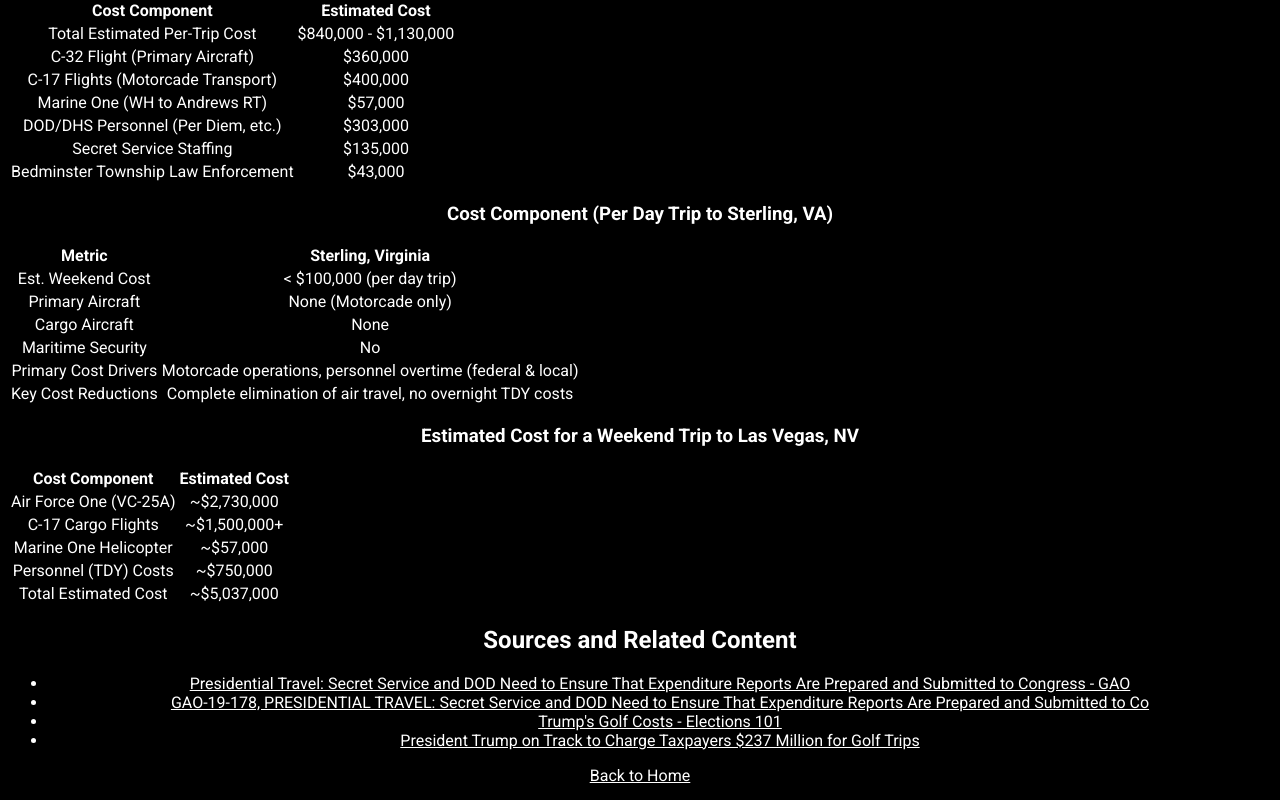
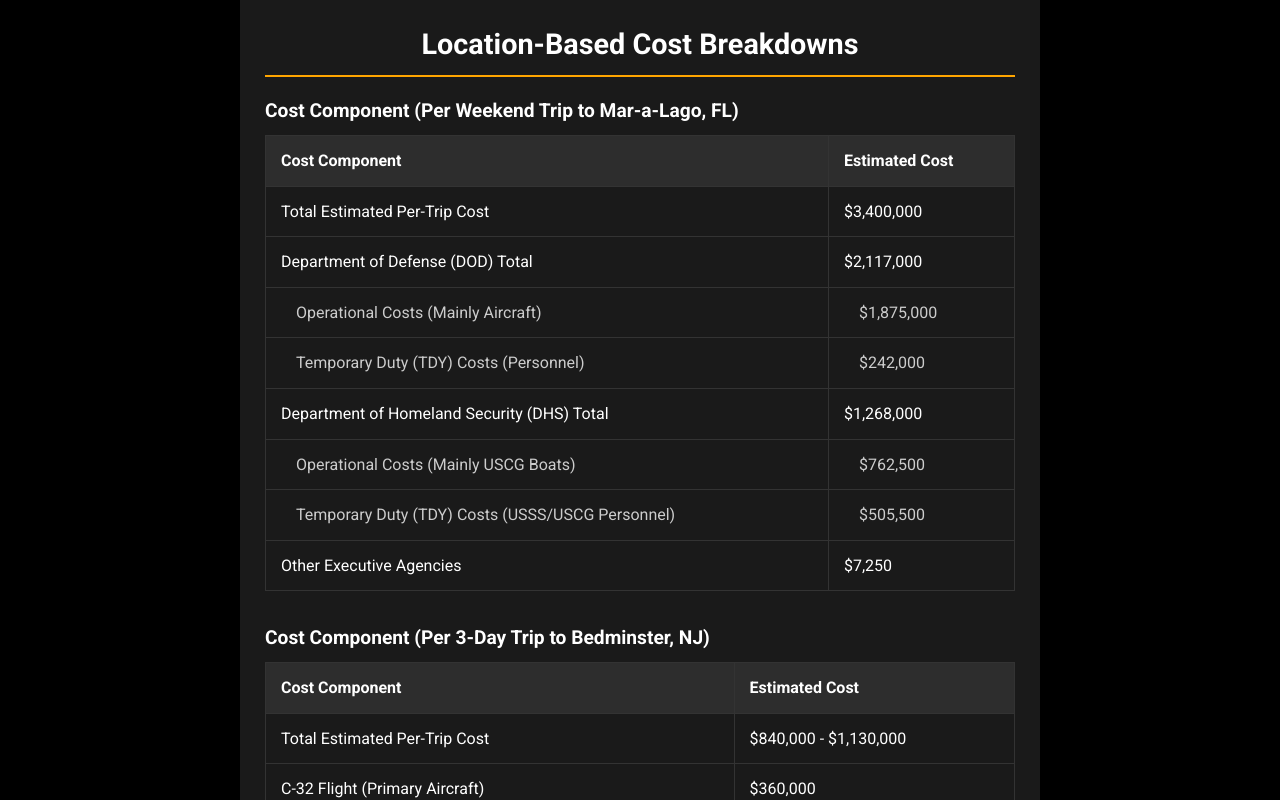
Before and after one commit to soyboi1312/istrumpgolfing.today, a Next.js app: page /cost-breakdown in a window 1280 px wide. Shown: the part 720-1520 px from the top of the page. Built offline with nearby package versions, Linux system fonts and the light colour scheme.

Commit message:
Add files via upload

```diff
--- a/pages/cost-breakdown.tsx
+++ b/pages/cost-breakdown.tsx
@@ -16,16 +16,13 @@ const CostBreakdown = () => {
 
       <main className={styles.main}>
         <h1 className={styles.title}>Presidential Golf Trip Cost Breakdown</h1>
-        <div className={styles.blurb}>
+        <div className={`${styles.blurb} ${styles.blurbContainer}`}>
             <p>The taxpayer cost of presidential golf trips varies dramatically depending on the destination, with the primary cost drivers being flight distance, the type of aircraft required, and location-specific security needs. A Government Accountability Office (GAO) report on four of President Trump's trips to his Mar-a-Lago club in Florida established a baseline cost of approximately $3.4 million per weekend. This high cost is driven by the use of the large Air Force One (a modified Boeing 747), the necessity of C-17 cargo planes to transport the presidential motorcade, and a unique, expensive maritime security operation by the U.S. Coast Guard required by the resort's coastal location.</p>
             <p>In contrast, a trip to the Trump National Golf Club in Bedminster, New Jersey, represents a mid-range cost scenario, estimated to be between $840,000 and $1.13 million per weekend. The significant cost reduction comes from the shorter flight distance, which allows for the use of a smaller, less expensive aircraft (a C-32), and the absence of any need for maritime security patrols. The lowest-cost scenario is a day trip to the Trump National Golf Club in Sterling, Virginia. Because this location is close to the White House, travel is conducted entirely by motorcade, eliminating all aircraft expenses—the largest component of travel costs. The total for a Sterling trip is estimated to be under $100,000, composed mainly of vehicle operating costs and personnel overtime.</p>
             <p>Using this same framework, a hypothetical weekend trip to Las Vegas would be even more expensive than one to Mar-a-Lago, with an estimated cost of over $5 million. This higher figure is primarily due to the much longer flight time from Washington, D.C., which significantly increases the operational costs for both Air Force One and the C-17 cargo planes needed to transport the motorcade.</p>
-        </div>
-
-        <h2 className={styles.subtitle}>Location-Based Cost Breakdowns</h2>
-
-        <div className={styles.tableContainer}>
-            <h3 className={styles.tableTitle}>Cost Component (Per Weekend Trip to Florida)</h3>
+            <h2 className={styles.subtitle}>Location-Based Cost Breakdowns</h2>
+            <div className={styles.tableContainer}>
+            <h3 className={styles.tableTitle}>Cost Component (Per Weekend Trip to Mar-a-Lago, FL)</h3>
             <table className={styles.table}>
                 <thead>
                     <tr>
@@ -70,7 +67,7 @@ const CostBreakdown = () => {
             </table>
         </div>
 
-        <div className={styles.tableContainer}>
+                <div className={styles.tableContainer}>
             <h3 className={styles.tableTitle}>Cost Component (Per 3-Day Trip to Bedminster, NJ)</h3>
             <table className={styles.table}>
                 <thead>
@@ -112,7 +109,7 @@ const CostBreakdown = () => {
             </table>
         </div>
 
-        <div className={styles.tableContainer}>
+                <div className={styles.tableContainer}>
             <h3 className={styles.tableTitle}>Cost Component (Per Day Trip to Sterling, VA)</h3>
             <table className={styles.table}>
                 <thead>
@@ -150,7 +147,7 @@ const CostBreakdown = () => {
             </table>
         </div>
 
-        <div className={styles.tableContainer}>
+                <div className={styles.tableContainer}>
             <h3 className={styles.tableTitle}>Estimated Cost for a Weekend Trip to Las Vegas, NV</h3>
             <table className={styles.table}>
                 <thead>
@@ -183,6 +180,7 @@ const CostBreakdown = () => {
                 </tbody>
             </table>
         </div>
+        </div>
 
         <div className={styles.sourcesSection}>
           <h2 className={styles.subtitle}>Sources and Related Content</h2>
--- a/styles/CostBreakdown.module.css
+++ b/styles/CostBreakdown.module.css
@@ -0,0 +1,124 @@
+.container {
+  background-color: #000;
+  min-height: 100vh;
+  padding: 20px;
+  color: #fff;
+}
+
+.main {
+  max-width: 800px;
+  margin: 0 auto;
+  text-align: left;
+}
+
+.title {
+  font-size: 2.5rem;
+  font-weight: 900;
+  text-align: center;
+  margin-bottom: 2rem;
+}
+
+.subtitle {
+    font-size: 1.8rem;
+    font-weight: 700;
+    margin-top: 3rem;
+    margin-bottom: 1rem;
+    text-align: center;
+    border-bottom: 2px solid #ffa500;
+    padding-bottom: 0.5rem;
+}
+
+.blurb {
+  line-height: 1.6;
+  margin: 20px 0;
+  padding: 20px 15px;
+  background-color: #1a1a1a;
+  border-radius: 10px;
+  font-kerning: normal;
+  text-rendering: optimizeLegibility;
+  font-optical-sizing: auto;
+  font-synthesis: none;
+  text-wrap: pretty;
+}
+
+.blurb p {
+    margin-bottom: 1rem;
+}
+
+.blurb p:last-child {
+    margin-bottom: 0;
+}
+
+.blurbContainer {
+    padding: 25px;
+}
+
+.tableContainer {
+    margin-bottom: 2rem;
+}
+
+.tableTitle {
+    font-size: 1.2rem;
+    margin-bottom: 0.5rem;
+}
+
+.table {
+    width: 100%;
+    border-collapse: collapse;
+    background-color: #1a1a1a;
+}
+
+.table th,
+.table td {
+    padding: 12px 15px;
+    border: 1px solid #333;
+    text-align: left;
+}
+
+.table th {
+    background-color: #2d2d2d;
+    font-weight: bold;
+}
+
+.subItem {
+    padding-left: 30px !important;
+    font-style: italic;
+    color: #ccc;
+}
+
+.sourcesSection {
+    margin-top: 3rem;
+}
+
+.sourcesList {
+    list-style-type: disc;
+    padding-left: 20px;
+}
+
+.sourcesList li {
+    margin-bottom: 1rem;
+}
+
+.sourcesList a {
+    color: #ffa500;
+    text-decoration: underline;
+}
+
+.sourcesList a:hover {
+    color: #ff8c00;
+}
+
+.footer {
+  margin-top: 2rem;
+  text-align: center;
+}
+
+.homeLink {
+  color: #ffa500;
+  text-decoration: underline;
+  font-weight: bold;
+}
+
+.homeLink:hover {
+  color: #ff8c00;
+}
```
